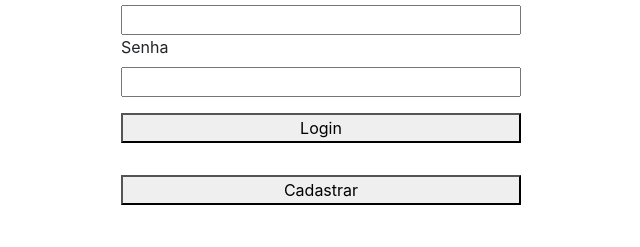
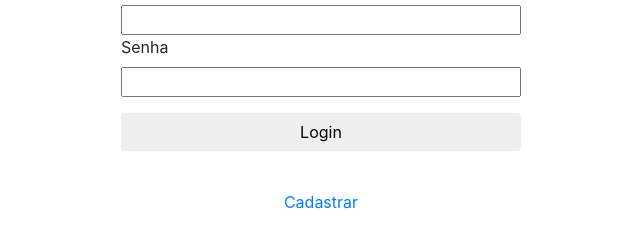
Before and after one commit to WillianDamasceno/e-commerce, a plain HTML site: page frontend/login/index.html in a window 1280 px wide. Shown: the part 83-330 px from the top of the page, without its empty margins (319-959 px from the left). Drawn offline with nearby package versions, Linux system fonts and the light colour scheme.

Commit message:
Botão de redirect nas páginas de autenticação

```diff
--- a/frontend/login/index.html
+++ b/frontend/login/index.html
@@ -47,8 +47,10 @@
         <label for="senha">Senha</label>
         <input type="text" name="senha" id="senha" />
 
-        <button class="my-3">Login</button>
-        <button class="my-3">Cadastrar</button>
+        <button class="btn my-3">Login</button>
+        <a href="/frontend/registro/index.html" class="btn btn-link my-3"
+          >Cadastrar</a
+        >
       </form>
 
       <div class="erros alert-danger p-3 fw-bold d-none"></div>
@@ -83,7 +85,6 @@
           },
         });
 
-
         const json = await res.json();
 
         if (res.status !== 200) {
```
Also changed, not shown: frontend/registro/index.html (+1 -0 lines).
